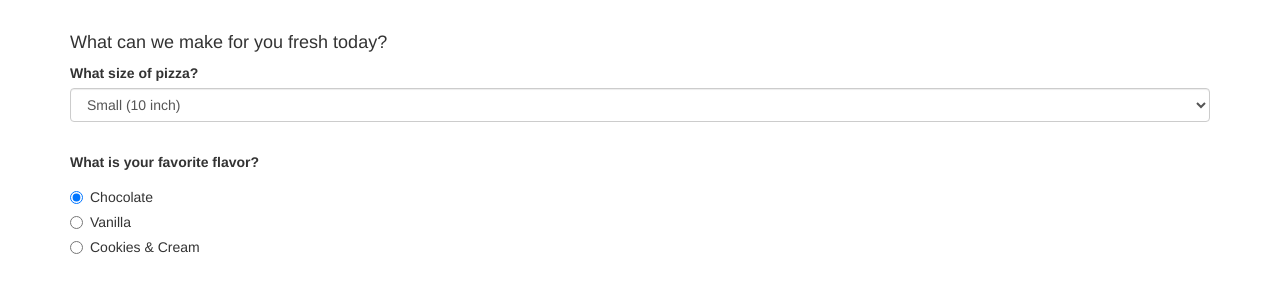
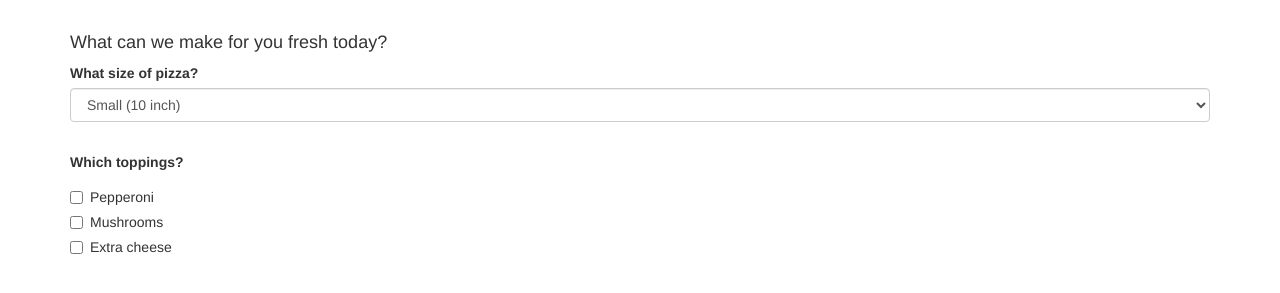
Before and after one commit to anthgold/pizza, a plain HTML site: page index.html in a window 1280 px wide. Shown: the part 57-350 px from the top of the page. Drawn offline with Linux system fonts and the light colour scheme.

Commit message:
adds checkboxes for toppings

```diff
--- a/css/styles.css
+++ b/css/styles.css
@@ -6,7 +6,11 @@
   padding-top: 60px;
 }
 
-#flavor {
+.checkbox {
+
+}
+
+#which-toppings {
   margin-top: 30px;
 }
 
--- a/index.html
+++ b/index.html
@@ -29,29 +29,29 @@
 
         <!-- Radio buttons -->
         <!-- Need to change to Checkboxes -->
-        <div id="flavor">
-          <label>What is your favorite flavor?</label>
-        </div>
-        <div class="radio">
+        <div id="which-toppings">
+          <label>Which toppings?</label>
+        </div> <!-- Closes id which-toppings -->
+        <div class="checkbox">
           <label>
-            <input name="flavor" value="chocolate" checked type="radio">
-            Chocolate
+            <input name="toppings" value="pepperoni" type="checkbox">
+            Pepperoni
           </label>
         </div>
-        <div class="radio">
+        <div class="checkbox">
           <label>
-            <input name="flavor" value="vanilla" type="radio">
-            Vanilla
+            <input name="toppings" value="mushrooms" type="checkbox">
+            Mushrooms
           </label>
         </div>
-        <div class="radio">
+        <div class="checkbox">
           <label>
-            <input name="flavor" value="cookiesandcream" type="radio">
-            Cookies &amp; Cream
+            <input name="toppings" value="extra-cheese" type="checkbox">
+            Extra cheese
           </label>
         </div>
         </form>
-      </div>
-    </div>
+      </div> <!-- Closes id blanks -->
+    </div> <!-- Closes class container -->
   </body>
 </html>
```
